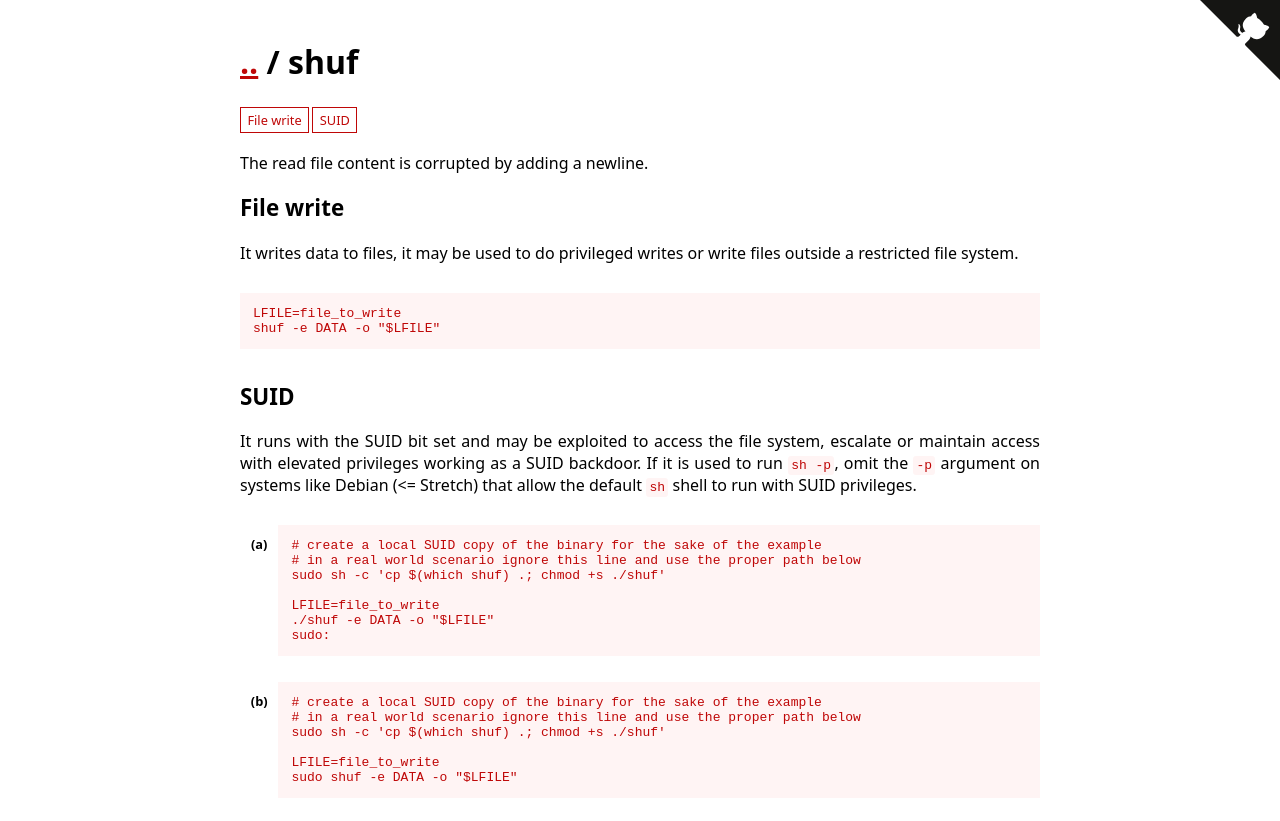
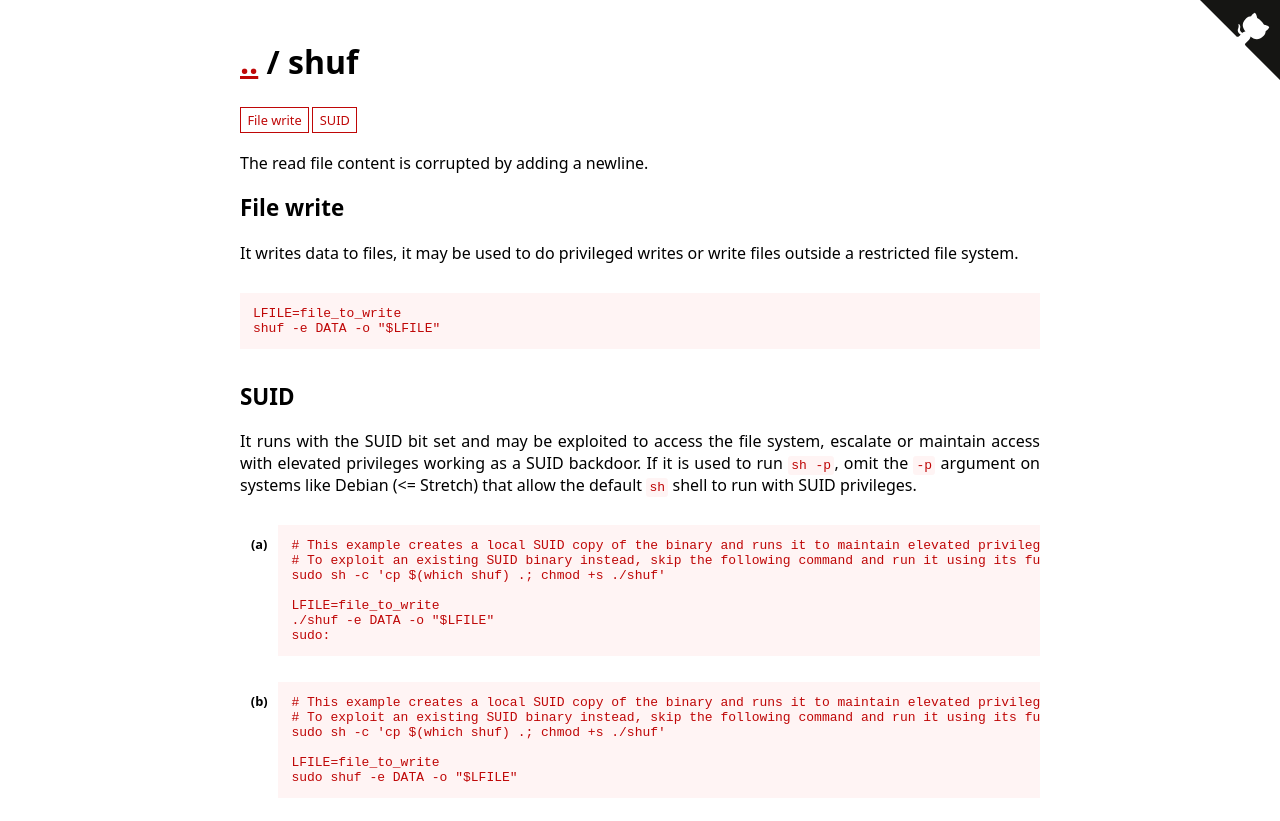
Before and after one commit to GTFOBins/GTFOBins.github.io, a Jekyll site: the page built from _gtfobins/shuf.md, in a window 1280 px wide. Shown: the top 821 px of the page. Built offline with Jekyll 4.4.1, drawn with Linux system fonts in a browser that asks for light colours.

Commit message:
Polish clarification about SUID binaries

```diff
--- a/_layouts/bin.html
+++ b/_layouts/bin.html
@@ -24,8 +24,8 @@ layout: common
 
 {% capture code %}
 {%- if function_id == 'suid' or function_id == 'limited-suid' %}
-# create a local SUID copy of the binary for the sake of the example
-# in a real world scenario ignore this line and use the proper path below
+# This example creates a local SUID copy of the binary and runs it to maintain elevated privileges.
+# To exploit an existing SUID binary instead, skip the following command and run it using its full path.
 sudo sh -c 'cp $(which {{ bin_name }}) .; chmod +s ./{{ bin_name }}'
 {% endif %}
 {%- if function_id == 'capabilities' %}
```
